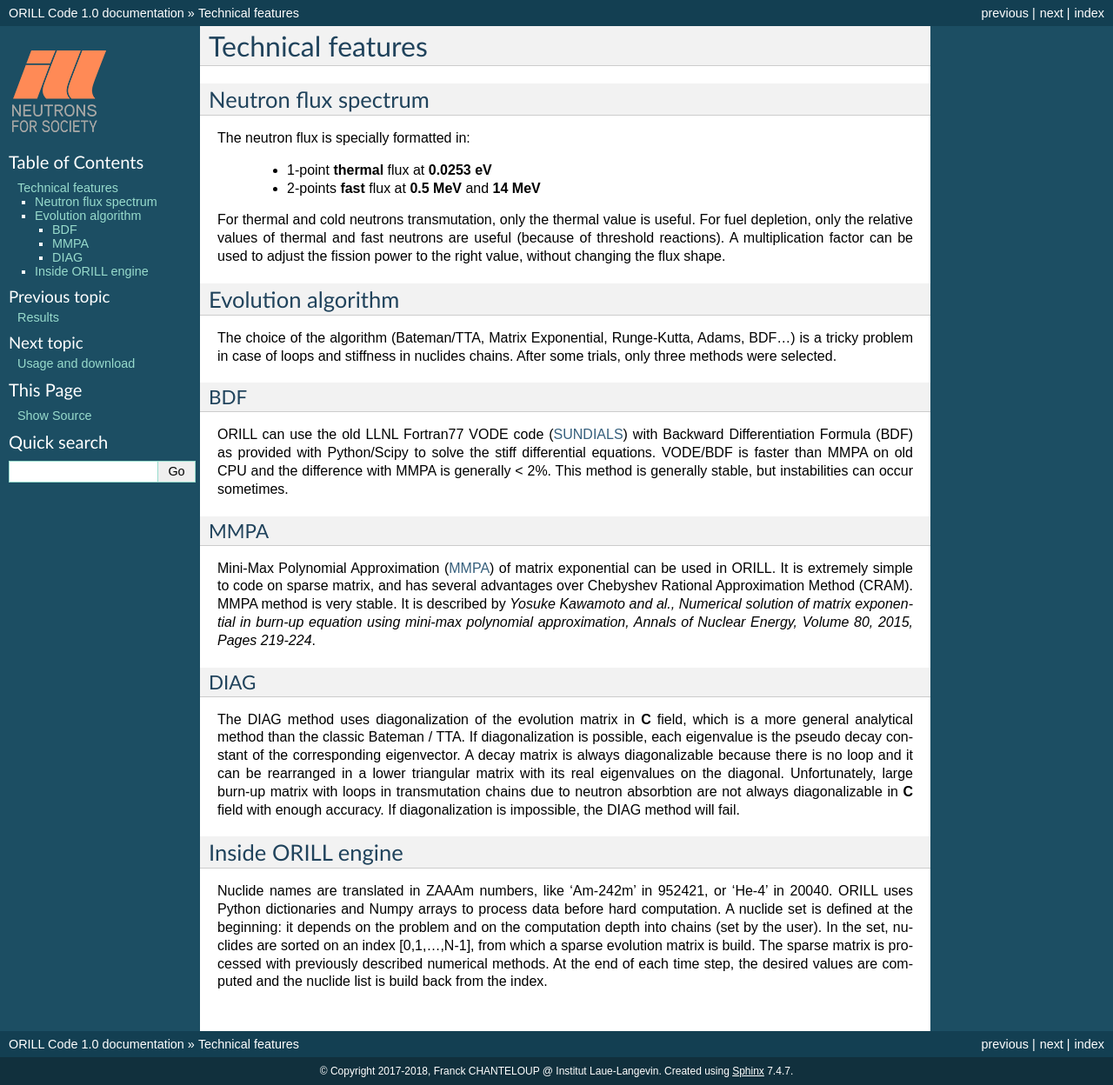
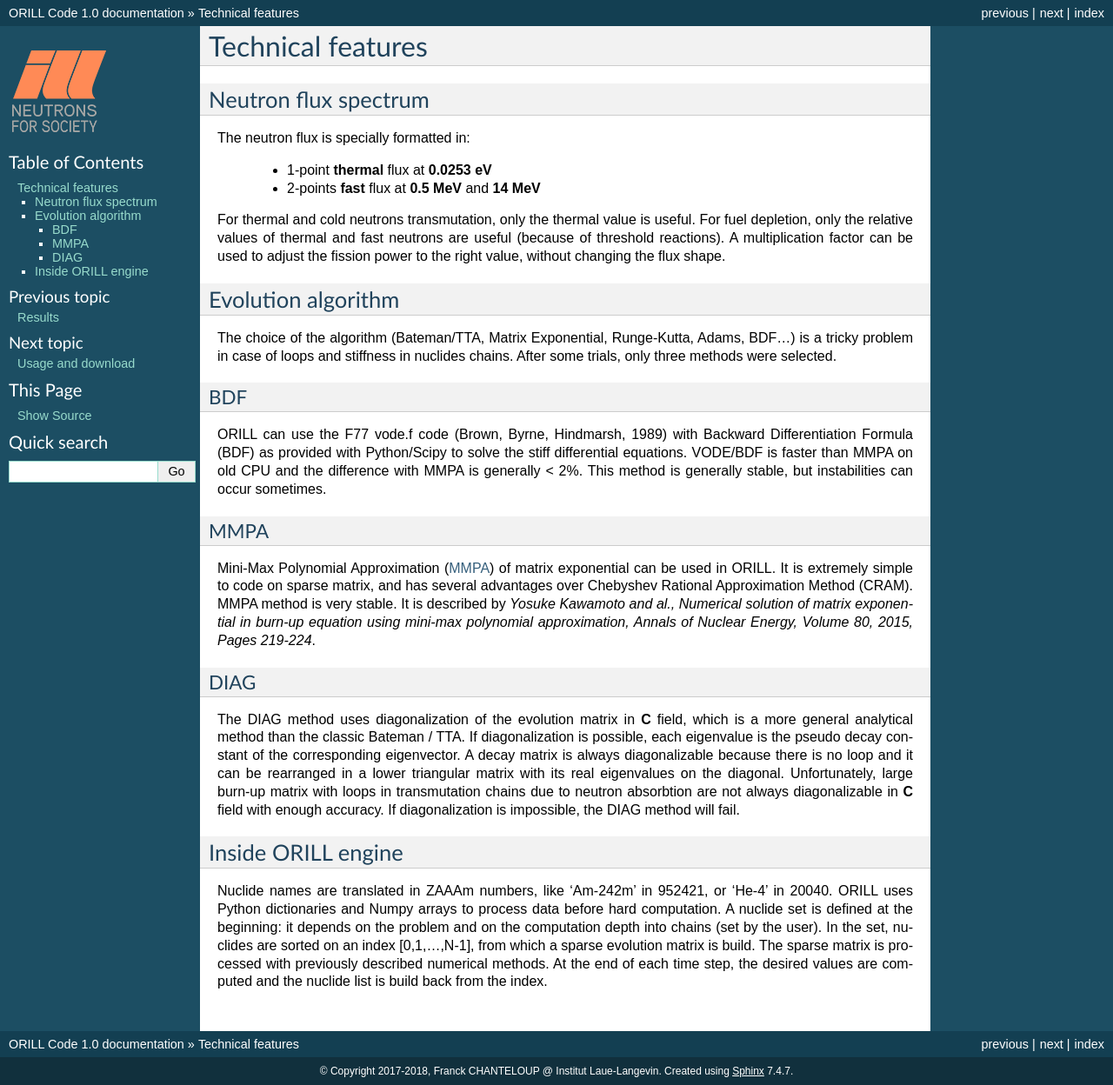
Before and after one commit to orill/orill, a Sphinx documentation site: the page built from docs/techfeatures.rst, in a window 1280 px wide. Shown: the whole page at 87% size. Built offline with Sphinx 7.4.7, drawn with Linux system fonts in a browser that asks for light colours.

Commit message:
Update techfeatures.rst

```diff
--- a/docs/techfeatures.rst
+++ b/docs/techfeatures.rst
@@ -23,7 +23,7 @@ After some trials, only three methods were selected.
 BDF
 ^^^
 
-ORILL can use the old LLNL Fortran77 VODE code (`SUNDIALS <https://computation.llnl.gov/projects/sundials/cvode>`_) with Backward Differentiation Formula (BDF)
+ORILL can use the F77 vode.f code (Brown, Byrne, Hindmarsh, 1989) with Backward Differentiation Formula (BDF)
 as provided with Python/Scipy to solve the stiff differential equations.
 VODE/BDF is faster than MMPA on old CPU and the difference with MMPA is generally < 2%.
 This method is generally stable, but instabilities can occur sometimes.
```
